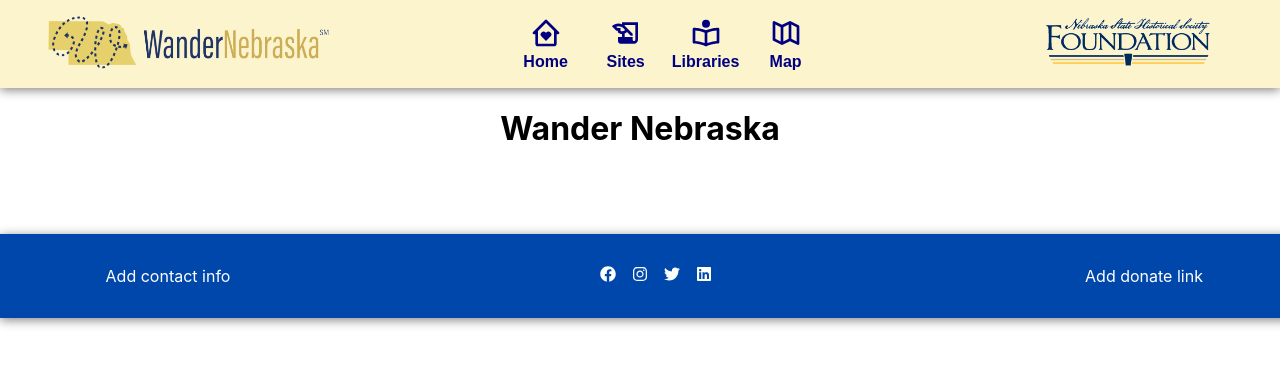
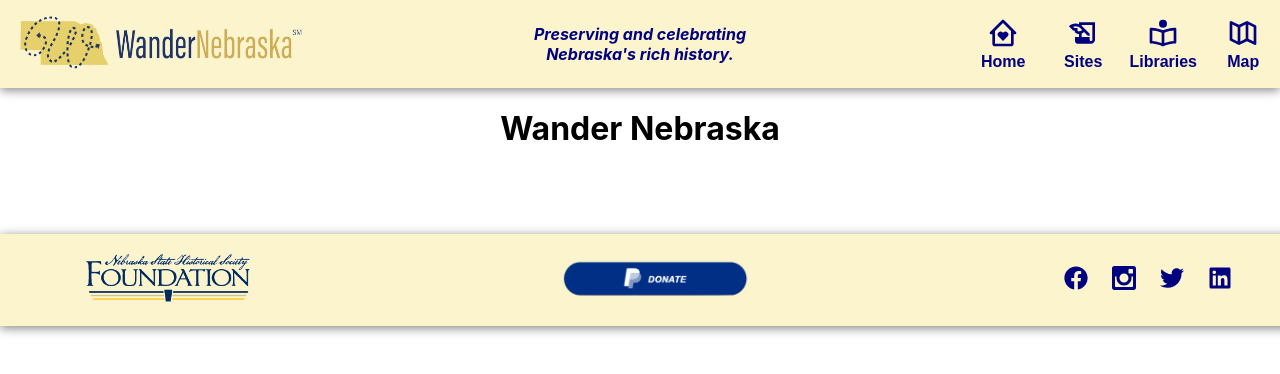
Before and after one commit to chaitrapirisingula/wanderNE-web, a React (Create React App) app: page / in a window 1280 px wide. Shown: the top 374 px of the page. Built offline with nearby package versions, Linux system fonts and the light colour scheme; no server answers.

Commit message:
restyle header and footer

```diff
--- a/src/Components/Footer.js
+++ b/src/Components/Footer.js
@@ -1,24 +1,33 @@
-import { FaFacebook, FaInstagram, FaTwitter, FaLinkedin } from "react-icons/fa";
+import { FaFacebook, FaTwitter, FaLinkedin } from "react-icons/fa";
+import { ImInstagram } from 'react-icons/im';
+import NSHSFLogo from "../Images/NSHSFLogo.png";
+import DonateImg from "../Images/DonateImage.png";
 import "../Design/Footer.css";
 
 const Footer = () => {
 
     return (
         <footer className="footer">
-            <div className="contact_info">
-                <p>Add contact info</p>
+            <div className="logo_wrapper">
+                <a href={"https://nshsf.org"}>
+                    <img className="nshsf_logo" src={NSHSFLogo}
+                    alt="Nebraska State Historical Society Foundation"></img>
+                </a>
+            </div>
+            <div className="logo_wrapper">
+                <a href={"https://www.paypal.com/donate?token=ylHM2BJWUQOHN7IcY0pfg5zI5PCkxf7S3tQZ52PgR8Io7CWHb_6WCeV8Ct-KmBK4CAORNFrGJl6Gf-TG"}>
+                    <img className="donate_logo" src={DonateImg}
+                    alt="Donate"></img>
+                </a>
             </div>
             <div className="social_media">
-                <a className="website_link" href="https://www.facebook.com/NSHSF1942/"><FaFacebook /></a>
+                <a className="website_link" href="https://www.facebook.com/NSHSF1942/"><FaFacebook size={'1.5rem'}/></a>
                 <br/>
-                <a className="website_link" href="https://www.instagram.com/nshsf1942/"><FaInstagram /></a>
+                <a className="website_link" href="https://www.instagram.com/nshsf1942/"><ImInstagram size={'1.5rem'}/></a>
                 <br/>
-                <a className="website_link" href="https://twitter.com/nshsf1942"><FaTwitter /></a>
+                <a className="website_link" href="https://twitter.com/nshsf1942"><FaTwitter size={'1.5rem'}/></a>
                 <br/>
-                <a className="website_link" href="https://www.linkedin.com/company/nebraska-state-historical-society-foundation/"><FaLinkedin /></a>
-            </div>
-            <div className="donate_link">
-                <p>Add donate link</p>
+                <a className="website_link" href="https://www.linkedin.com/company/nebraska-state-historical-society-foundation/"><FaLinkedin size={'1.5rem'}/></a>
             </div>
         </footer>
     );
--- a/src/Components/Header.js
+++ b/src/Components/Header.js
@@ -2,7 +2,6 @@
 import { BiHomeHeart, BiBookReader, BiMapAlt } from "react-icons/bi";
 import { useNavigate } from "react-router-dom";
 import WanderLogo from "../Images/WanderNebraskaLogo.png";
-import NSHSFLogo from "../Images/NSHSFLogo.png";
 import "../Design/Header.css";
 
 
@@ -14,6 +13,9 @@
         <header className="main_header">
             <div className="logo_wrapper">
                 <img src={WanderLogo} alt="Wander Nebraska" className="logo"/>
+            </div>
+            <div className="header_message">
+                <p>Preserving and celebrating Nebraska's rich history.</p>
             </div>
             <div className="header_buttons_section">
                 <button className="header_button" onClick={() => {navigate("/");window.scrollTo(0, 0);}}>
@@ -49,12 +51,6 @@
                     </div>
                 </button>
             </div>
-            <div className="logo_wrapper">
-                <a href={"https://nshsf.org"}>
-                    <img className="nshsf_logo" src={NSHSFLogo}
-                    alt="Nebraska State Historical Society Foundation"></img>
-                </a>
-            </div>
         </header>
     );
 };
--- a/src/Design/Footer.css
+++ b/src/Design/Footer.css
@@ -1,7 +1,7 @@
 .footer {
     padding: 1rem;
-    background-color: #0047AB;
-    color: white;
+    background-color: #fbf4cd;
+    color: #000080;
     bottom: 0;
     width: 100%;
     display: grid;
@@ -12,13 +12,27 @@
     box-shadow:0 2px 10px gray;
 }
 
+.logo_wrapper {
+    justify-content: center;
+}
+
+.nshsf_logo {
+    height: 3rem;
+}
+
 .website_link {
-    color: white;
+    color: #000080;
+}
+
+.donate_logo {
+    height: 3rem;
+    margin-top: 0.5rem;
 }
 
 .social_media {
     padding: 1rem;
     display: grid;
     grid-template-columns: repeat(auto-fit, minmax(0.5rem, 1rem));
+    gap: 0.5rem;
     justify-content: center;
 }
--- a/src/Design/Header.css
+++ b/src/Design/Header.css
@@ -1,15 +1,22 @@
 .main_header {
+  justify-content: space-between;
   text-align: center;
   align-items: center;
-  justify-content: space-between;
   display: grid;
   grid-template-columns: repeat(auto-fit, minmax(16rem, 19rem));
   position: sticky;
   top: 0px;
   z-index: 1;
   background-color: #fbf4cd;
-  padding-left: 3%;
   box-shadow:0 2px 10px gray;
+  padding-left: 0.7rem;
+  padding-right: 0.7rem;
+}
+
+.header_message {
+  color: #000080;
+  font-style: italic;
+  font-weight: bold;
 }
 
 .header_button {
@@ -32,6 +39,7 @@
 .header_buttons_section {
   display: grid;
   grid-template-columns: repeat(auto-fit, minmax(2rem, 4rem));
+  justify-content: center;
   gap: 1rem;
 }
 
@@ -42,7 +50,3 @@
 .logo_wrapper {
   justify-content: center;
 }
-
-.nshsf_logo {
-  height: 3rem;
-}
--- a/src/Pages/Home.js
+++ b/src/Pages/Home.js
@@ -10,6 +10,8 @@
           <title>Home</title>
       </Helmet>
       <h1>Wander Nebraska</h1>
+      <div className="slideshow"></div>
+      <div className="about"></div>
     </div>
   );
 }
--- a/src/Pages/Libraries.js
+++ b/src/Pages/Libraries.js
@@ -13,14 +13,14 @@
     const [loaded, setLoaded] = useState(false);
 
     useEffect(() => {
-        const getSites = async () => {
+        const getLibs = async () => {
             const libRef = collection(db, "libraries");
             const data = await getDocs(libRef)
             const libsData = data.docs.map((doc) => (doc.data()));
             setLibs(libsData)
             setLoaded(true)
         }
-        getSites();
+        getLibs();
     }, [])
 
     return loaded ? (
```
Also changed, not shown: src/Images/DonateImage.png (added), 1 other file (tests, documents, lock files or other folders).
